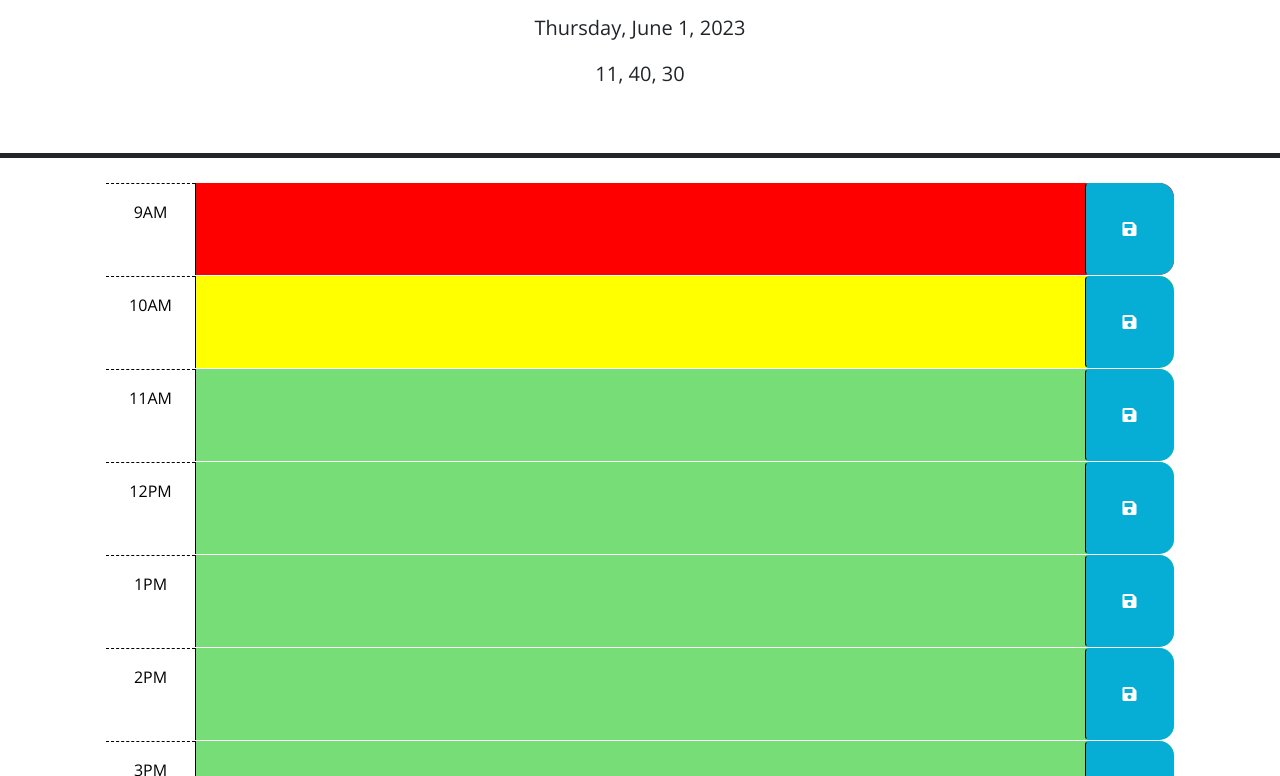
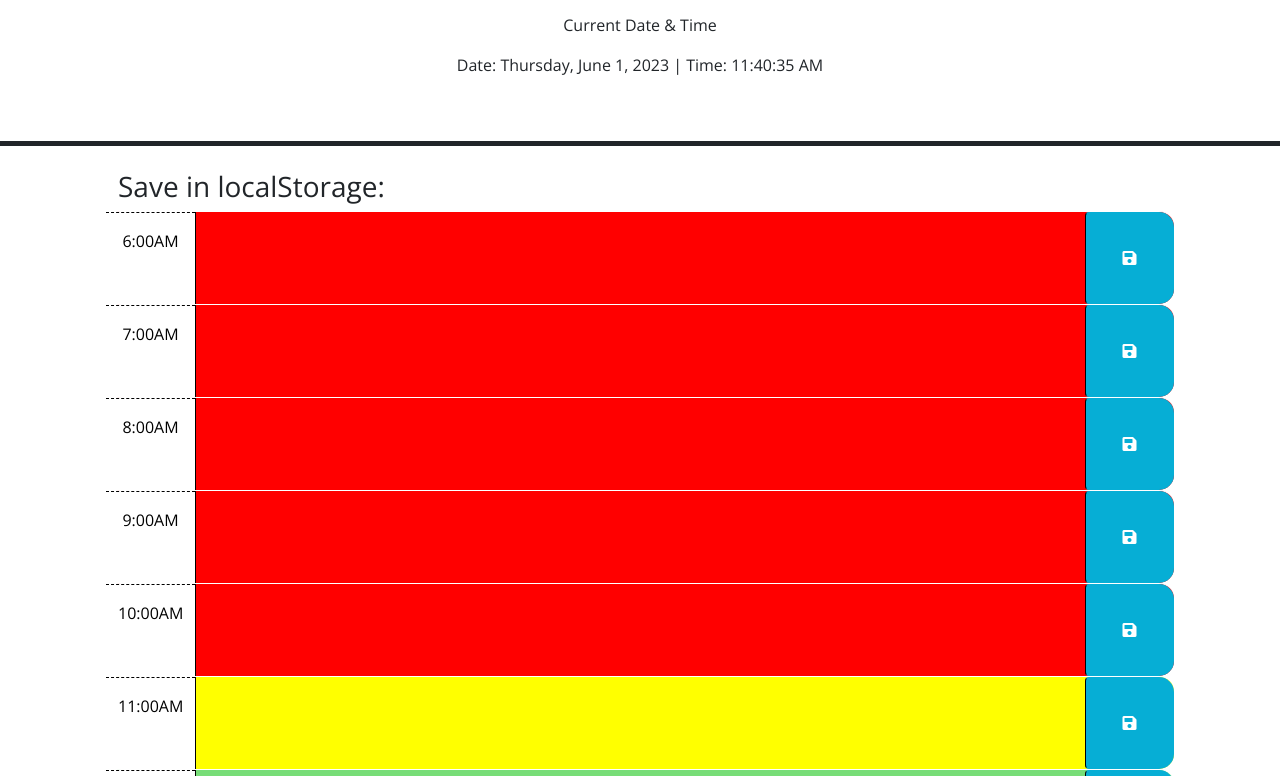
Before and after one commit to Gninkan94/work-day-scheduler, a plain HTML site: page index.html in a window 1280 px wide. Shown: the part 166-942 px from the top of the page. Drawn offline with nearby package versions, Linux system fonts and the light colour scheme.

Commit message:
Local Time updated

```diff
--- a/index.html
+++ b/index.html
@@ -27,23 +27,52 @@
       <h1 class="display-3">Work Day Scheduler</h1>
       <p class="lead">A simple calendar app for scheduling your work day</p>
       <p id="currentDay" class="lead"></p>
-      <p id="currentHour" class="lead"></p>
-      <p id="show" class="notification"></p>
+      <p>Current Date & Time</p>
+      <p>Date: <span id= "date"></span> | Time: <span id="time"></span></p>
     </header>
     <div class="container-lg px-5">
-      <!-- Use class for "past", "present", and "future" to apply styles to the
-        time-block divs accordingly. The javascript will need to do this by
-        adding/removing these classes on each div by comparing the hour in the
-        id to the current hour. The html provided below is meant to be an example
-        demonstrating how the css provided can be leveraged to create the
-        desired layout and colors. The html below should be removed or updated
-        in the finished product. Remember to delete this comment once the
-        code is implemented.
-        -->
+      <div class="raw"></div>
+
+ <!--div to display saved in local storage-->
+ <div class="hide" id="saved">
+  <h3> Save  in localStorage:</h3>
+ </div>
 
       <!--  The "past" class adds a red background color. -->
-      <div id="hour-9" class="row time-block past">
-        <div class="col-2 col-md-1 hour text-center py-3">9AM</div>
+
+
+
+
+      <div id="6" class="row time-block">
+        <div class="col-2 col-md-1 hour text-center py-3">6:00AM</div>
+        <textarea class="col-8 col-md-10 description" rows="3"> </textarea>
+        <button class="btn saveBtn col-2 col-md-1" aria-label="save">
+          <i class="fas fa-save" aria-hidden="true"></i>
+        </button>
+      </div>
+
+
+      <div id="7" class="row time-block">
+        <div class="col-2 col-md-1 hour text-center py-3">7:00AM</div>
+        <textarea class="col-8 col-md-10 description" rows="3"> </textarea>
+        <button class="btn saveBtn col-2 col-md-1" aria-label="save">
+          <i class="fas fa-save" aria-hidden="true"></i>
+        </button>
+      </div>
+
+
+
+      <div id="8" class="row time-block">
+        <div class="col-2 col-md-1 hour text-center py-3">8:00AM</div>
+        <textarea class="col-8 col-md-10 description" rows="3"> </textarea>
+        <button class="btn saveBtn col-2 col-md-1" aria-label="save">
+          <i class="fas fa-save" aria-hidden="true"></i>
+        </button>
+      </div>
+
+
+      <div id="9" class="row time-block">
+        <div class="col-2 col-md-1 hour text-center py-3">9:00AM</div>
         <textarea class="col-8 col-md-10 description" rows="3"> </textarea>
         <button class="btn saveBtn col-2 col-md-1" aria-label="save">
           <i class="fas fa-save" aria-hidden="true"></i>
@@ -51,8 +80,8 @@
       </div>
 
       <!-- The "present" class adds a yellow background color. -->
-      <div id="hour-1" class="row time-block current">
-        <div class="col-2 col-md-1 hour text-center py-3">10AM</div>
+      <div id="10" class="row time-block">
+        <div class="col-2 col-md-1 hour text-center py-3">10:00AM</div>
         <textarea class="col-8 col-md-10 description" rows="3"> </textarea>
         <button class="btn saveBtn col-2 col-md-1" aria-label="save">
           <i class="fas fa-save" aria-hidden="true"></i>
@@ -60,69 +89,70 @@
       </div>
 
       <!-- The "future" class adds a green background color. -->
-      <div id="hour-11" class="row time-block future">
-        <div class="col-2 col-md-1 hour text-center py-3">11AM</div>
+      <div id="11" class="row time-block">
+        <div class="col-2 col-md-1 hour text-center py-3">11:00AM</div>
         <textarea class="col-8 col-md-10 description" rows="3"> </textarea>
         <button class="btn saveBtn col-2 col-md-1" aria-label="save">
           <i class="fas fa-save" aria-hidden="true"></i>
         </button>
       </div>
 
-      <div id="hour-12" class="row time-block future">
-        <div class="col-2 col-md-1 hour text-center py-3">12PM</div>
+      <div id="12" class="row time-block">
+        <div class="col-2 col-md-1 hour text-center py-3">12:00PM</div>
         <textarea class="col-8 col-md-10 description" rows="3"> </textarea>
         <button class="btn saveBtn col-2 col-md-1" aria-label="save">
           <i class="fas fa-save" aria-hidden="true"></i>
         </button>
       </div>
 
-      <div id="hour-1" class="row time-block future">
-        <div class="col-2 col-md-1 hour text-center py-3">1PM</div>
+      <div id="13" class="row time-block">
+        <div class="col-2 col-md-1 hour text-center py-3">1:00PM</div>
         <textarea class="col-8 col-md-10 description" rows="3"> </textarea>
         <button class="btn saveBtn col-2 col-md-1" aria-label="save">
           <i class="fas fa-save" aria-hidden="true"></i>
         </button>
       </div>
 
-      <div id="hour-2" class="row time-block future">
-        <div class="col-2 col-md-1 hour text-center py-3">2PM</div>
+      <div id="14" class="row time-block">
+        <div class="col-2 col-md-1 hour text-center py-3">2:00PM</div>
         <textarea class="col-8 col-md-10 description" rows="3"> </textarea>
         <button class="btn saveBtn col-2 col-md-1" aria-label="save">
           <i class="fas fa-save" aria-hidden="true"></i>
         </button>
       </div>
 
-      <div id="hour-3" class="row time-block future">
-        <div class="col-2 col-md-1 hour text-center py-3">3PM</div>
+      <div id="15" class="row time-block">
+        <div class="col-2 col-md-1 hour text-center py-3">3:00PM</div>
         <textarea class="col-8 col-md-10 description" rows="3"> </textarea>
         <button class="btn saveBtn col-2 col-md-1" aria-label="save">
           <i class="fas fa-save" aria-hidden="true"></i>
         </button>
       </div>
 
-      <div id="hour-4" class="row time-block future">
-        <div class="col-2 col-md-1 hour text-center py-3">4PM</div>
+      <div id="16" class="row time-block">
+        <div class="col-2 col-md-1 hour text-center py-3">4:00PM</div>
         <textarea class="col-8 col-md-10 description" rows="3"> </textarea>
         <button class="btn saveBtn col-2 col-md-1" aria-label="save">
           <i class="fas fa-save" aria-hidden="true"></i>
         </button>
       </div>
 
-      <div id="hour-5" class="row time-block future">
-        <div class="col-2 col-md-1 hour text-center py-3">5PM</div>
+      <div id="17" class="row time-block">
+        <div class="col-2 col-md-1 hour text-center py-3">5:00PM</div>
         <textarea class="col-8 col-md-10 description" rows="3"> </textarea>
         <button class="btn saveBtn col-2 col-md-1" aria-label="save">
           <i class="fas fa-save" aria-hidden="true"></i>
         </button>
       </div>
 
-      <div id="hour-6" class="row time-block future">
-        <div class="col-2 col-md-1 hour text-center py-3">6PM</div>
+      <div id="18" class="row time-block">
+        <div class="col-2 col-md-1 hour text-center py-3">6:00PM</div>
         <textarea class="col-8 col-md-10 description" rows="3"> </textarea>
         <button class="btn saveBtn col-2 col-md-1" aria-label="save">
           <i class="fas fa-save" aria-hidden="true"></i>
         </button>
       </div>
+
 
     <script src="https://code.jquery.com/jquery-3.4.1.min.js"></script>
     <script
--- a/script.js
+++ b/script.js
@@ -1,82 +1,71 @@
 // Wrap all code that interacts with the DOM in a call to jQuery to ensure that
 // the code isn't run until the browser has finished rendering all the elements
 // in the html.
+var localSettings = {};
+dayjs.locale(localSettings);
+$(function () {
+  //lets get the cureent hour
+  var currentHour = dayjs().format('H');
 
-$(document).ready(function () {
-  $('.saveBtn').on('click', function () {
-    var value = $(this).siblings('.description').val();
-    var time = $(this).parent().attr('id');
+  //this function change the hour color of each time block
+  function hourColor() {
+    $('.time-block').each(function () {
+      const blockHour = parseInt(this.id);
+      $(this).toggleClass('past', blockHour < currentHour);
+      $(this).toggleClass('present', blockHour === currentHour);
+      $(this).toggleClass('future', blockHour > currentHour);
+    });
+  }
 
-    //save in localstorage
-    localStorage.setItem(time, value);
+  //lets save the users input
 
+  function userInput() {
+    $('.saveBtn').on('click', function () {
+      const key = $(this).parent().attr('id');
+      const value = $(this).siblings('.description').val();
+      localStorage.setItem(key, value);
+    });
+  }
 
-    //notification for saved items to localstorage
+  //lets change the color
 
-    $('.notification').addClass('show');
-    //set timeout to remove "show" after 5 seconds
-    setTimeout(function () {
-      //alert('saved in local storage')
-      $('.notification').removeClass('show');
-    }, 1000);
-  });
-  // TODO: Add a listener for click events on the save button. This code should
-  // use the id in the containing time-block as a key to save the user input in
-  // local storage. HINT: What does `this` reference in the click listener
-  // function? How can DOM traversal be used to get the "hour-x" id of the
-  // time-block containing the button that was clicked? How might the id be
-  // useful when saving the description in local storage?
-  //
-  // TODO: Add code to apply the past, present, or future class to each time
-  // block by comparing the id to the current hour. HINTS: How can the id
-  // attribute of each time-block be used to conditionally add or remove the
-  // past, present, and future classes? How can Day.js be used to get the
-  // current hour in 24-hour time?
-  //
-  // TODO: Add code to get any user input that was saved in localStorage and set
-  // the values of the corresponding textarea elements. HINT: How can the id
-  // attribute of each time-block be used to do this?
-  //
-  // TODO: Add code to display the current date in the header of the page.
-
-  // Starter code.
-
-
-  function hourUpdater() {
-    var currentHour = dayjs().hour();
-    // loop over time blocks
+  function changeColor() {
     $('.time-block').each(function () {
-      var blockHour = parseInt($(this).attr('id').split('-')[1]);
-
-      //check moved past time
-      if (blockHour < currentHour) {
-        $(this).addClass('past');
-      } else if (blockHour === currentHour) {
-        $(this).removeClass('past');
-        $(this).addClass('present');
+      const blockHour = parseInt(this.id);
+      if (blockHour == currentHour) {
+        $(this).removeClass('past future').addClass('present');
+      } else if (blockHour < currentHour) {
+        $(this).removeClass('future present').addClass('past');
       } else {
-        $(this).removeClass('past');
-        $(this).removeClass('present');
-        $(this).addClass('future');
+        $(this).removeClass('past present').addClass('future');
       }
     });
   }
-  hourUpdater();
 
-  setInterval(hourUpdater, 15000);
-  // load any saved data from localStorage
-  $('#hour-9 .description').val(localStorage.getItem('hour-9'));
-  $('#hour-10 .description').val(localStorage.getItem('hour-10'));
-  $('#hour-11 .description').val(localStorage.getItem('hour-11'));
-  $('#hour-12 .description').val(localStorage.getItem('hour-12'));
-  $('#hour-1 .description').val(localStorage.getItem('hour-1'));
-  $('#hour-2 .description').val(localStorage.getItem('hour-2'));
-  $('#hour-3 .description').val(localStorage.getItem('hour-3'));
-  $('#hour-4 .description').val(localStorage.getItem('hour-4'));
-  $('#hour-5 .description').val(localStorage.getItem('hour-5'));
-  $('#hour-6 .description').val(localStorage.getItem('hour-6'));
-  // display current day on page
-  $('#currentDay').text(dayjs().format('dddd, MMMM D, YYYY'));
-  $('#currentHour').text(dayjs().format('H, mm, ss'));
+
+  //Save the user input from localStorage
+
+  $('.time-block').each(function () {
+    const key = $(this).attr('id');
+    const value = localStorage.getItem(key);
+    $(this).children('.description').val(value);
+  });
+
+  //the display of current date and time
+
+  function updateTime() {
+    const dateElement = $('#date');
+    const timeElement = $('#time');
+    const currentDate = dayjs().format('dddd, MMMM D, YYYY');
+    const currentTime = dayjs().format('hh:mm:ss A');
+    dateElement.text(currentDate);
+    timeElement.text(currentTime);
+  }
+// call back the major functions
+  hourColor();
+  userInput();
+  changeColor();
+
+  setInterval(updateTime, 1000);
 
 });
--- a/style.css
+++ b/style.css
@@ -35,7 +35,7 @@ textarea {
   color: white;
 }
 
-.current {
+.present {
   background-color: yellow;
   color: white;
 }
```
Also changed, not shown: 1 other file.
